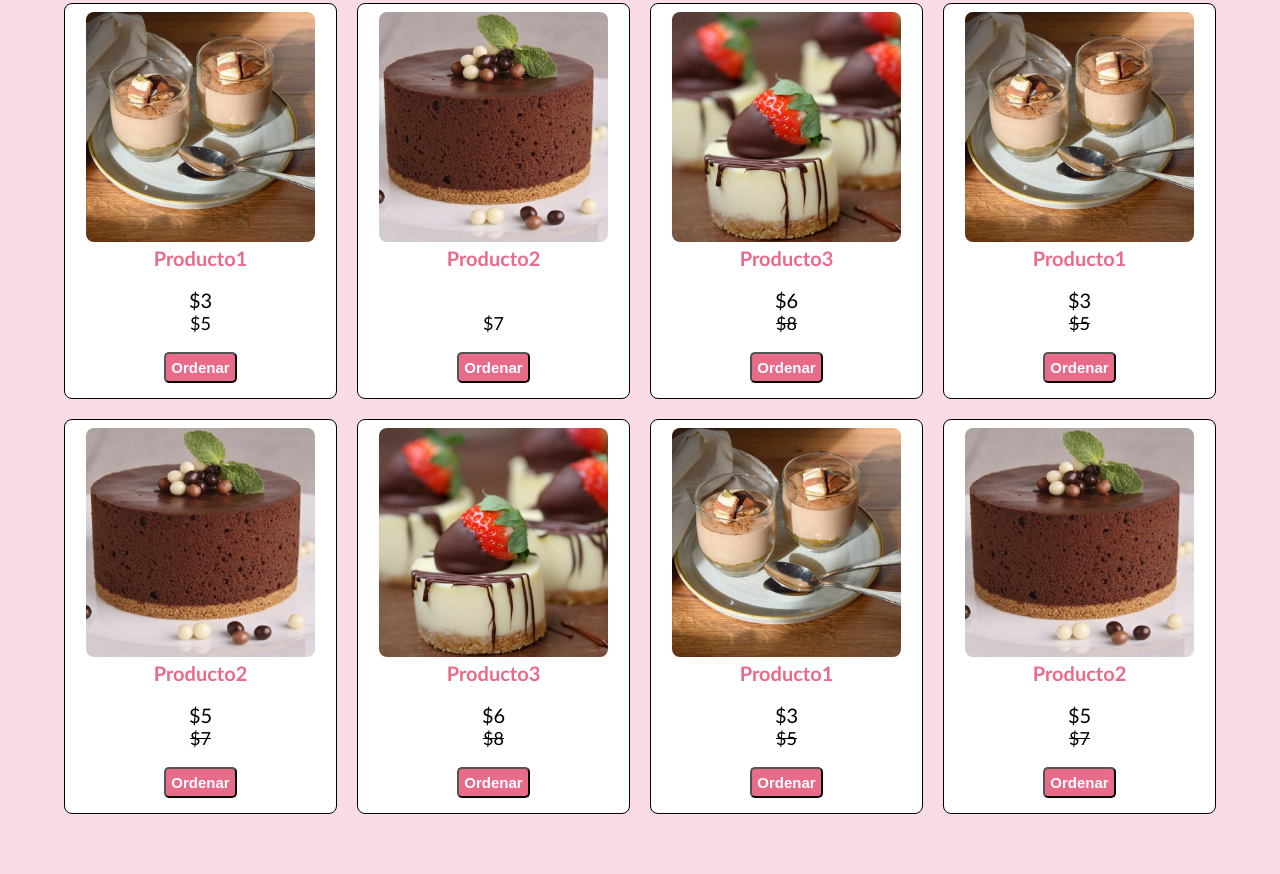
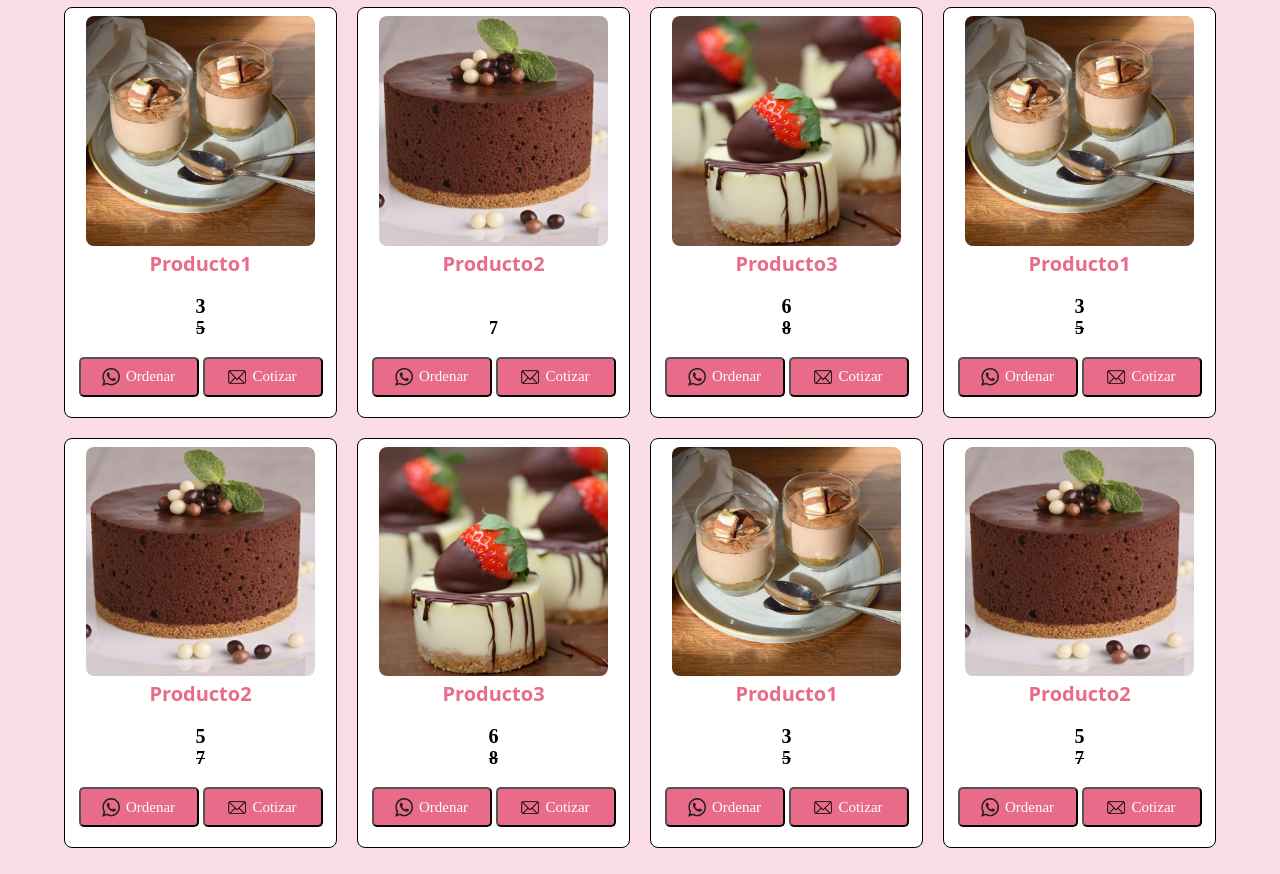
Before and after one commit to ElDonChambas/MoncherriBakery, a plain HTML site: page index.html in a window 1280 px wide. Shown: the part 843-1717 px from the top of the page. Drawn offline with Linux system fonts and the light colour scheme; a web font is replaced by a local one.

Commit message:
Added customized fonts, fixed spaces in footer, and added two buttons with icons

```diff
--- a/ESTILOS/estilo.css
+++ b/ESTILOS/estilo.css
@@ -72,7 +72,7 @@ html body {
     color: #e86b8a;
     transition: 0.3s;
     font-size: 20px;
-    font-family:'Lucida Sans', 'Lucida Sans Regular', 'Lucida Grande', 'Lucida Sans Unicode', Geneva, Verdana, sans-serif;
+    font-family: "Emilys Candy", serif;
 }
 
 .ordenText a:hover {
@@ -81,7 +81,7 @@ html body {
 
 body h1{
     text-align: center;
-    font-family: 'Pacifico', cursive;
+    font-family: "Henny Penny", system-ui;;
 }
 
 .info{
@@ -99,6 +99,10 @@ body h1{
     font-size: 17px;
 }
 
+.info-left p {
+  font-family: "Emilys Candy", serif;
+}
+
 .info-right{
     flex: 1;
     color: #333;
@@ -111,6 +115,7 @@ body h1{
     gap: 10px;
     margin-bottom: 15px;
     font-size: 17px;
+    font-family: "Emilys Candy", serif;
 }
 
 .info-right img{
@@ -144,17 +149,17 @@ body h1{
     color: #e86b8a;
     font-weight: bold;
     font-size: 20px;
-    font-family:'Gill Sans', 'Gill Sans MT', Calibri, 'Trebuchet MS', sans-serif;
+    font-family: "Henny Penny", system-ui;
 }
 
 .precio {
     font-size: 18px;
-    font-family:'Gill Sans', 'Gill Sans MT', Calibri, 'Trebuchet MS', sans-serif;
+    font-weight: bold;
 }
 
 .precio_promocion{
     font-size: 20px;
-    font-family:'Gill Sans', 'Gill Sans MT', Calibri, 'Trebuchet MS', sans-serif;
+    font-weight: bold;
 }
 
 .producto img {
@@ -165,19 +170,35 @@ body h1{
 .producto button{
     background-color: #e86b8a;
     color: #FFF;
-    font-weight: bold;
     font-size: 15px;
     padding: 5px;
     border-radius: 5px;
     cursor: pointer;
-
+    font-family: "Emilys Candy", serif;;
     transition: 0.3s;
+    margin-bottom: 5px;
+    display: inline-flex;
+    align-items: center;
+    justify-content: center;
+    gap: 6px;
+    min-width: 120px;
+    height: 40px;
+    vertical-align: middle;
 }
 
+.producto a{
+  display: inline-block;
+}
 .producto button:hover{
     background-color: #974f61;
     transform: scale(1.1);
     transition: 0.3s;
+}
+
+#imgButton {
+  width: 18px;
+  height: auto;
+  border-radius: 0;
 }
 
 .footerInfoSection {
@@ -187,6 +208,10 @@ body h1{
     margin: -4px auto;
     padding-top: 30px;
     padding-bottom: -20px;
+}
+
+.footerInfoSection h2 {
+  font-family: "Henny Penny", system-ui;
 }
 
 .footerInfo1 {
@@ -214,7 +239,7 @@ body h1{
     font-size: 20px;
     margin-left: 0;
     transition: 0.3s;
-    list-style: none;
+    font-family: "Emilys Candy", serif;
 }
 
 .footerInfo2 li:hover{
@@ -236,8 +261,7 @@ body h1{
     font-size: 20px;
     margin-left: 0;
     transition: 0.3s;
-    list-style: none;
-
+    font-family: "Emilys Candy", serif;
 }
 
 .footerInfo3 li:hover{
@@ -249,7 +273,6 @@ body h1{
 .footerInfoSection,
 .info {
   width: min(90%, 1200px);
-
 }
 
 header {
@@ -440,4 +463,15 @@ header {
     width: 30%;
     height: auto;
   }
+
+  .footerInfo2 h2,
+  .footerInfo3 h2 {
+    font-size: 13px;
+    margin-bottom: -15px;
+  }
+
+  .footerInfo2 li,
+  .footerInfo3 li {
+    font-size: 10px;
+  }
 }
--- a/index.html
+++ b/index.html
@@ -4,6 +4,11 @@
     <meta charset="UTF-8">
     <meta name="viewport" content="width=device-width, initial-scale=1.0">
     <link rel="stylesheet" href="ESTILOS/estilo.css">
+
+    <link rel="preconnect" href="https://fonts.googleapis.com">
+    <link rel="preconnect" href="https://fonts.gstatic.com" crossorigin>
+    <link href="https://fonts.googleapis.com/css2?family=Cedarville+Cursive&family=Emilys+Candy&family=Henny+Penny&display=swap" rel="stylesheet">
+
     <link rel="shortcut icon" href="IMAGENES/logo_cortado.jpg" type="image/x-icon">
     <title>Moncherri Bakery</title>
 </head>
@@ -61,65 +66,153 @@
             <div class="producto">
                 <img src="IMAGENES/producto1.jpg" alt="Producto1">
                 <p class="productoNombre">Producto1</p><br>
-                <p class="precio_promocion" style="visibility: visible;">$3</p>
-                <p class="precio" style="text-decoration: ;">$5</p><br>
-                <a href=""><button>Ordenar</button></a>
+                <p class="precio_promocion" style="visibility: visible;"> 3</p>
+                <p class="precio" style="text-decoration: line-through;"> 5</p><br>
+                <a href="">
+                    <button>
+                        <img src="IMAGENES/whatsapp.png" alt="whatsapp logo" id="imgButton">
+                        Ordenar
+                    </button>
+                </a>
+                <a href="">
+                    <button>
+                        <img src="IMAGENES/email.png" alt="Email" id="imgButton">
+                        Cotizar
+                    </button>
+                </a>
             </div>
 
             <div class="producto">
                 <img src="IMAGENES/producto2.jpg" alt="Producto1">
                 <p class="productoNombre">Producto2</p><br>
-                <p class="precio_promocion" style="visibility: hidden;">$5</p>
-                <p class="precio" style="text-decoration: ;">$7</p><br>
-                <a href=""><button>Ordenar</button></a>
+                <p class="precio_promocion" style="visibility: hidden;"> 5</p>
+                <p class="precio" style="text-decoration: ;"> 7</p><br>
+<a href="">
+                    <button>
+                        <img src="IMAGENES/whatsapp.png" alt="whatsapp logo" id="imgButton">
+                        Ordenar
+                    </button>
+                </a>
+                <a href="">
+                    <button>
+                        <img src="IMAGENES/email.png" alt="Email" id="imgButton">
+                        Cotizar
+                    </button>
+                </a>
             </div>
 
             <div class="producto">
                 <img src="IMAGENES/producto3.jpg" alt="Producto1">
                 <p class="productoNombre">Producto3</p><br>
-                <p class="precio_promocion" style="visibility: visible;">$6</p>
-                <p class="precio" style="text-decoration: line-through;">$8</p><br>
-                <a href=""><button>Ordenar</button></a>
+                <p class="precio_promocion" style="visibility: visible;"> 6</p>
+                <p class="precio" style="text-decoration: line-through;"> 8</p><br>
+<a href="">
+                    <button>
+                        <img src="IMAGENES/whatsapp.png" alt="whatsapp logo" id="imgButton">
+                        Ordenar
+                    </button>
+                </a>
+                <a href="">
+                    <button>
+                        <img src="IMAGENES/email.png" alt="Email" id="imgButton">
+                        Cotizar
+                    </button>
+                </a>
             </div>
 
             <div class="producto">
                 <img src="IMAGENES/producto1.jpg" alt="Producto1">
                 <p class="productoNombre">Producto1</p><br>
-                <p class="precio_promocion" style="visibility: visible;">$3</p>
-                <p class="precio" style="text-decoration: line-through;">$5</p><br>
-                <a href=""><button>Ordenar</button></a>
+                <p class="precio_promocion" style="visibility: visible;"> 3</p>
+                <p class="precio" style="text-decoration: line-through;"> 5</p><br>
+<a href="">
+                    <button>
+                        <img src="IMAGENES/whatsapp.png" alt="whatsapp logo" id="imgButton">
+                        Ordenar
+                    </button>
+                </a>
+                <a href="">
+                    <button>
+                        <img src="IMAGENES/email.png" alt="Email" id="imgButton">
+                        Cotizar
+                    </button>
+                </a>
             </div>
 
             <div class="producto">
                 <img src="IMAGENES/producto2.jpg" alt="Producto1">
                 <p class="productoNombre">Producto2</p><br>
-                <p class="precio_promocion" style="visibility: visible;">$5</p>
-                <p class="precio" style="text-decoration: line-through;">$7</p><br>
-                <a href=""><button>Ordenar</button></a>
+                <p class="precio_promocion" style="visibility: visible;"> 5</p>
+                <p class="precio" style="text-decoration: line-through;"> 7</p><br>
+<a href="">
+                    <button>
+                        <img src="IMAGENES/whatsapp.png" alt="whatsapp logo" id="imgButton">
+                        Ordenar
+                    </button>
+                </a>
+                <a href="">
+                    <button>
+                        <img src="IMAGENES/email.png" alt="Email" id="imgButton">
+                        Cotizar
+                    </button>
+                </a>
             </div>
 
             <div class="producto">
                 <img src="IMAGENES/producto3.jpg" alt="Producto1">
                 <p class="productoNombre">Producto3</p><br>
-                <p class="precio_promocion" style="visibility: visible;">$6</p>
-                <p class="precio" style="text-decoration: line-through;">$8</p><br>
-                <a href=""><button>Ordenar</button></a>
+                <p class="precio_promocion" style="visibility: visible;"> 6</p>
+                <p class="precio" style="text-decoration: line-through;"> 8</p><br>
+<a href="">
+                    <button>
+                        <img src="IMAGENES/whatsapp.png" alt="whatsapp logo" id="imgButton">
+                        Ordenar
+                    </button>
+                </a>
+                <a href="">
+                    <button>
+                        <img src="IMAGENES/email.png" alt="Email" id="imgButton">
+                        Cotizar
+                    </button>
+                </a>
             </div>
 
             <div class="producto">
                 <img src="IMAGENES/producto1.jpg" alt="Producto1">
                 <p class="productoNombre">Producto1</p><br>
-                <p class="precio_promocion" style="visibility: visible;">$3</p>
-                <p class="precio" style="text-decoration: line-through;">$5</p><br>
-                <a href=""><button>Ordenar</button></a>
+                <p class="precio_promocion" style="visibility: visible;"> 3</p>
+                <p class="precio" style="text-decoration: line-through;"> 5</p><br>
+                <a href="">
+                    <button>
+                        <img src="IMAGENES/whatsapp.png" alt="whatsapp logo" id="imgButton">
+                        Ordenar
+                    </button>
+                </a>
+                <a href="">
+                    <button>
+                        <img src="IMAGENES/email.png" alt="Email" id="imgButton">
+                        Cotizar
+                    </button>
+                </a>
             </div>
 
             <div class="producto">
                 <img src="IMAGENES/producto2.jpg" alt="Producto1">
                 <p class="productoNombre">Producto2</p><br>
-                <p class="precio_promocion" style="visibility: visible;">$5</p>
-                <p class="precio" style="text-decoration: line-through;">$7</p><br>
-                <a href=""><button>Ordenar</button></a>
+                <p class="precio_promocion" style="visibility: visible;"> 5</p>
+                <p class="precio" style="text-decoration: line-through;"> 7</p><br>
+                <a href="">
+                    <button>
+                        <img src="IMAGENES/whatsapp.png" alt="whatsapp logo" id="imgButton">
+                        Ordenar
+                    </button>
+                </a>
+                <a href="">
+                    <button>
+                        <img src="IMAGENES/email.png" alt="Email" id="imgButton">
+                        Cotizar
+                    </button>
+                </a>
             </div>
 
         </section>
@@ -141,9 +234,10 @@
         <div class="footerInfo2">
             <h2 style="color: #4b2c2c;">Acerca de: </h2><br><br>
             <ul>
-                <a href=""><li>Historia</li></a><br><br>
-                <a href=""><li>Testimonios</li></a> <br><br>
-                <a href=""><li>Menu</li></a>
+                <a href=""><li>Historia</li></a> <br>
+                <a href=""><li>Testimonios</li></a> <br>
+                <a href=""><li>Menu de postres</li></a><br>
+                <a href=""><li>Menu salado</li></a>
             </ul>
         </div>
 
```
Also changed, not shown: IMAGENES/email.png (added), IMAGENES/whatsapp.png (added).
